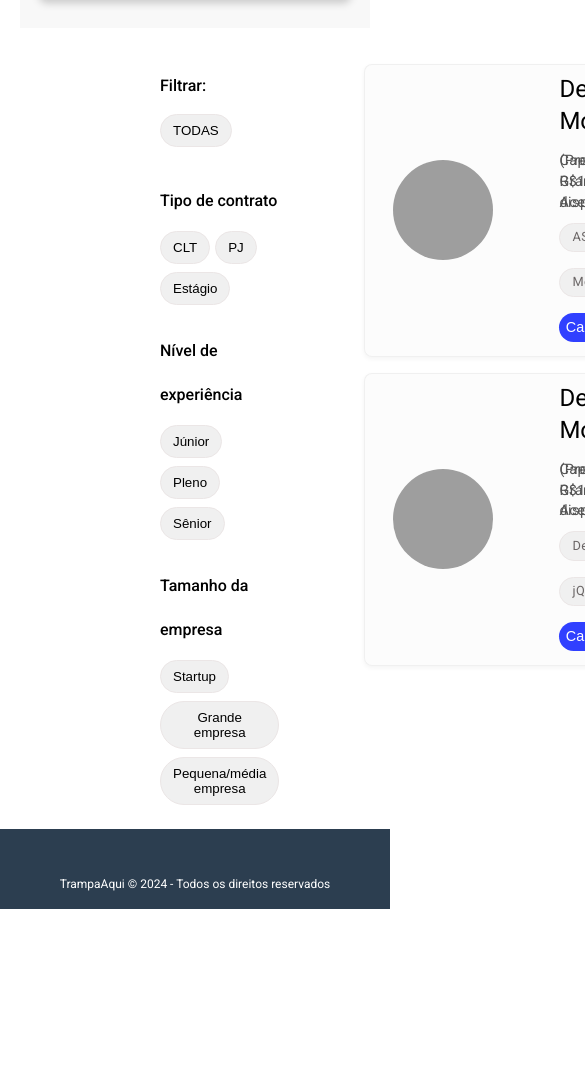
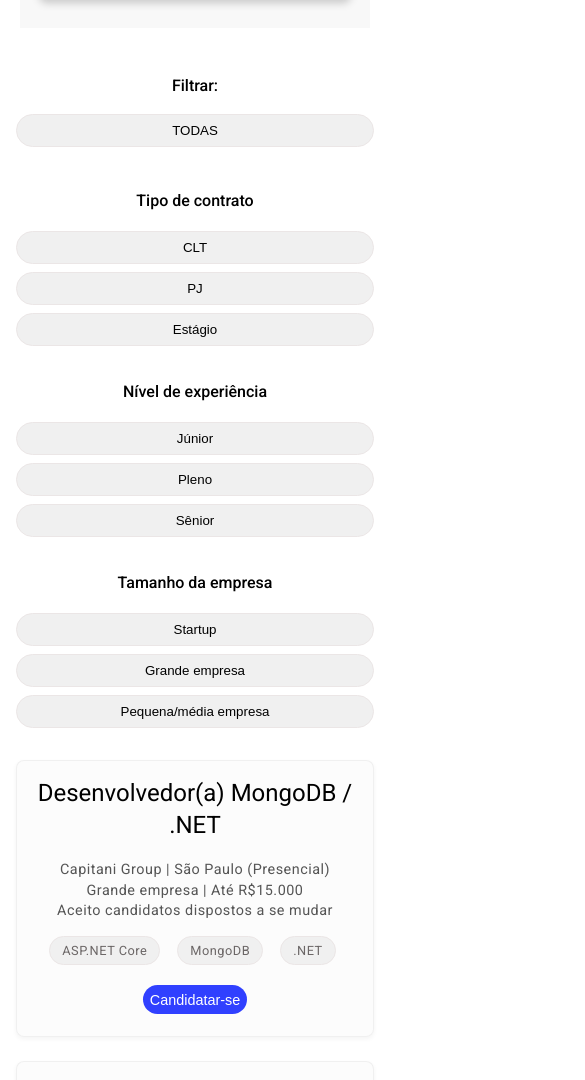
Before and after one commit to lucasgfaj/trampa-aqui, an Angular app: page /ver-vagas in a window 390 px wide. Shown: the part 482-1562 px from the top of the page, 585 px wide, since content can reach past the window. Before the commit the page ends 1391 px from the top, so only its background shows below. Built offline with nearby package versions, Linux system fonts and the light colour scheme; no server answers; grey boxes are pictures that could not be loaded; some icons are missing.

Commit message:
Edits: Filters

```diff
--- a/src/app/pages/ver-vagas/ver-vagas.component.css
+++ b/src/app/pages/ver-vagas/ver-vagas.component.css
@@ -261,7 +261,7 @@ mat-icon {
   margin-top: 0.5rem;
 }
 
-.tags span {
+.tags-span {
   font-size: 0.8rem;
   background-color: #f0f0f0;
   border: none;
@@ -288,3 +288,94 @@ mat-icon {
 .apply-button:hover {
   background-color: #323fce;
 }
+
+/* Responsividade */
+/* Tornar seção responsiva */
+@media (max-width: 1200px) {
+  /* Reduzindo padding em telas médias */
+  .job-section {
+    padding: 1rem 5rem;
+    flex-direction: column;
+    gap: 2rem;
+  }
+
+  .filters {
+    max-width: 100%;
+    order: 1; /* Move os filtros abaixo */
+  }
+
+  .jobs {
+    order: 2; /* Mantém as vagas acima */
+  }
+}
+
+@media (max-width: 768px) {
+  /* Ajustes para tablets */
+  .job-section {
+    padding: 1rem;
+  }
+
+  .job-card {
+    flex-direction: column;
+    text-align: center;
+    gap: 1.5rem;
+    align-items: center;
+  }
+
+  .company-logo {
+    display: none ;
+  }
+
+  .job-info {
+    gap: 0.8rem;
+  }
+
+  .tags {
+    justify-content: center;
+  }
+}
+
+@media (max-width: 576px) {
+  /* Ajustes para dispositivos móveis */
+
+  .job-section {
+    gap: 1.5rem;
+  }
+
+  .filters {
+    flex-direction: column;
+    gap: 1rem;
+  }
+
+  .filters h3 {
+    text-align: center;
+  }
+
+  .filter-category button {
+    width: 100%; /* Botões ocupam 100% da largura */
+  }
+
+  .jobs {
+    gap: 1.5rem;
+  }
+
+  .job-card {
+    padding: 1rem;
+  }
+
+  .job-details {
+    flex-direction: column; /* Organiza detalhes em coluna */
+    text-align: center;
+  }
+
+  .tags {
+    align-items: center;
+    gap: 0.75rem;
+  }
+}
+
+@media (max-width: 364px) {
+  .job-details {
+    line-height: 1;
+  }
+}
--- a/src/app/pages/ver-vagas/ver-vagas.component.html
+++ b/src/app/pages/ver-vagas/ver-vagas.component.html
@@ -68,10 +68,10 @@
             <p>Aceito candidatos dispostos a se mudar</p>
           </div>
           <div class="tags">
-            <span>ASP.NET Core</span>
-            <span>MongoDB</span>
-            <span>.NET</span>
-            <button class="apply-button">Candidatar-se</button>
+            <span class="tags-span">ASP.NET Core</span>
+            <span class="tags-span">MongoDB</span>
+            <span class="tags-span">.NET</span>
+            <span><button class="apply-button">Candidatar-se</button></span>
           </div>
         </div>
       </div>
@@ -86,11 +86,11 @@
             <p>Grande empresa | Até R$15.000</p>
             <p>Aceito candidatos dispostos a se mudar</p>
           </div><div class="tags">
-            <span>DevOps</span>
-            <span>Docker</span>
-            <span>jQuery</span>
-            <span>PHP</span>
-            <button class="apply-button">Candidatar-se</button>
+            <span class="tags-span">DevOps</span>
+            <span class="tags-span">Docker</span>
+            <span class="tags-span">jQuery</span>
+            <span class="tags-span">PHP</span>
+            <span><button class="apply-button">Candidatar-se</button></span>
           </div>
         </div>
       </div>
```
